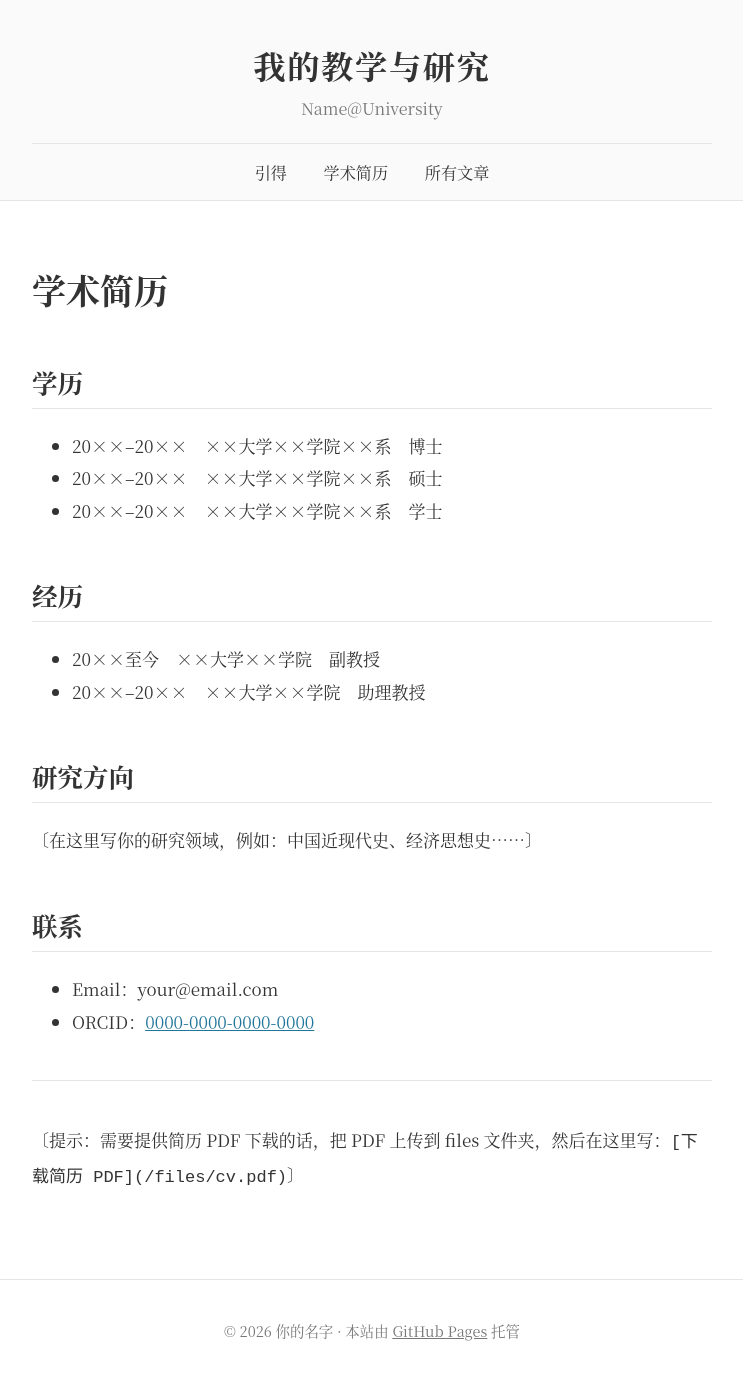
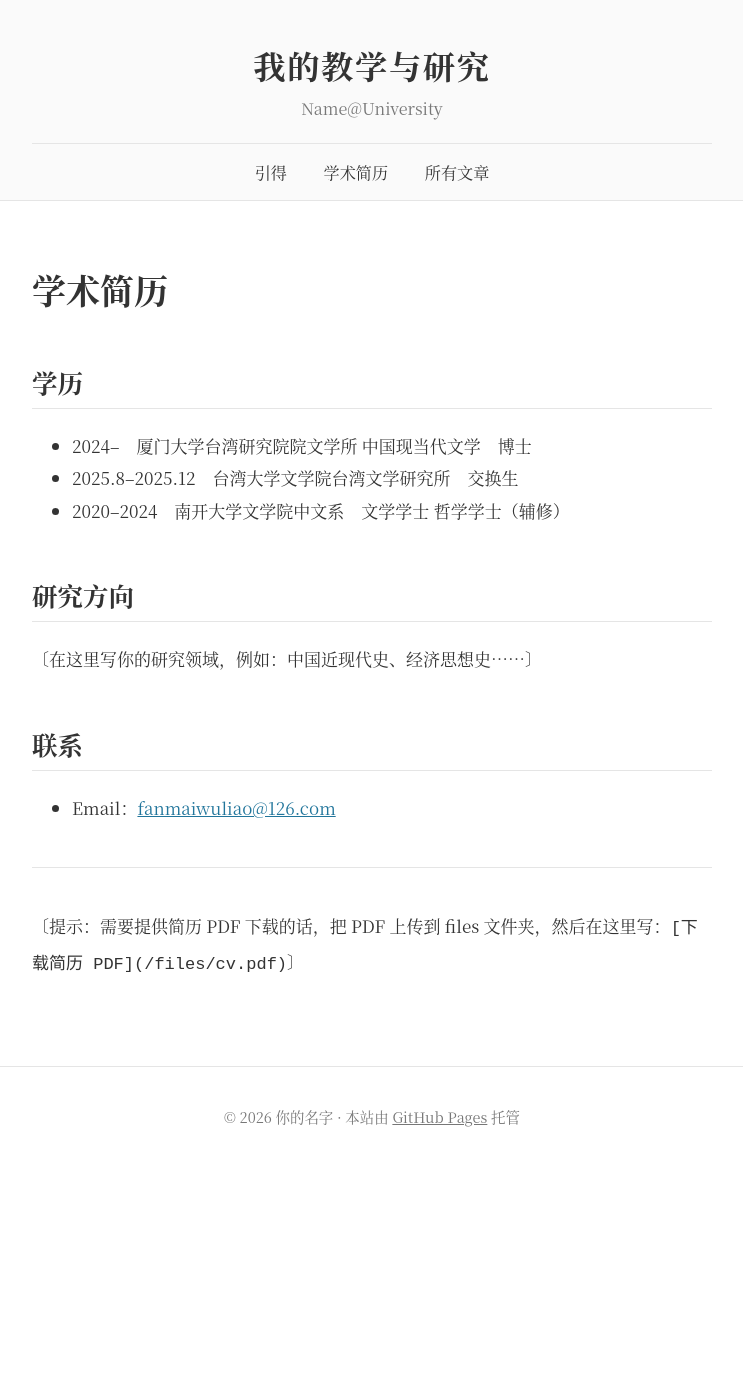
Before and after one commit to fanmaiwuliao-pixel/fanmaiwuliao-pixel.github.io, a Jekyll site: the page built from cv.md, in a window 1280 px wide. Shown: the whole page, without its empty margins (268-1011 px from the left). Built offline with Jekyll 4.4.1, drawn with Linux system fonts in a browser that asks for light colours; after the commit the page ends 1167 px from its top, so only the background shows below that.

Commit message:
Update cv.md (via Pages CMS)

```diff
--- a/cv.md
+++ b/cv.md
@@ -3,19 +3,13 @@ layout: default
 title: 学术简历
 permalink: /cv/
 ---
-
 # 学术简历
 
 ## 学历
 
-- 20××–20××　××大学××学院××系　博士
-- 20××–20××　××大学××学院××系　硕士
-- 20××–20××　××大学××学院××系　学士
-
-## 经历
-
-- 20××至今　××大学××学院　副教授
-- 20××–20××　××大学××学院　助理教授
+- 2024–　厦门大学台湾研究院院文学所 中国现当代文学　博士
+- 2025.8–2025.12　台湾大学文学院台湾文学研究所　交换生
+- 2020–2024　南开大学文学院中文系　文学学士  哲学学士（辅修）
 
 ## 研究方向
 
@@ -23,8 +17,7 @@ permalink: /cv/
 
 ## 联系
 
-- Email：your@email.com
-- ORCID：[0000-0000-0000-0000](https://orcid.org/)
+- Email：[fanmaiwuliao@126.com](mailto:your@email.com)
 
 ---
 
```
